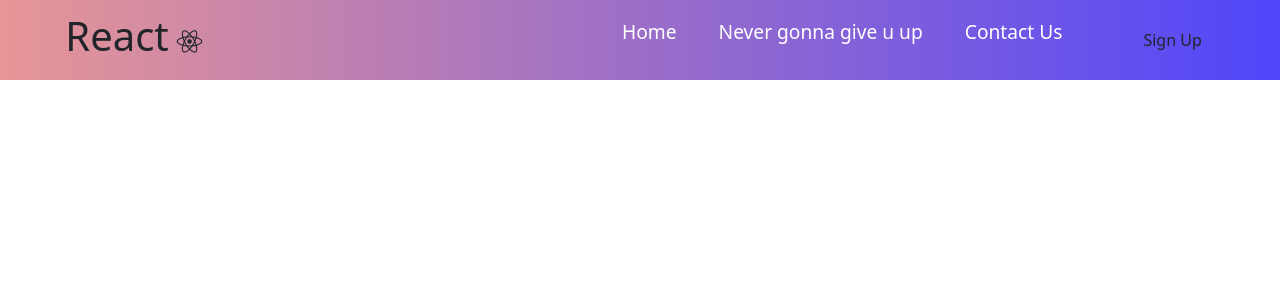
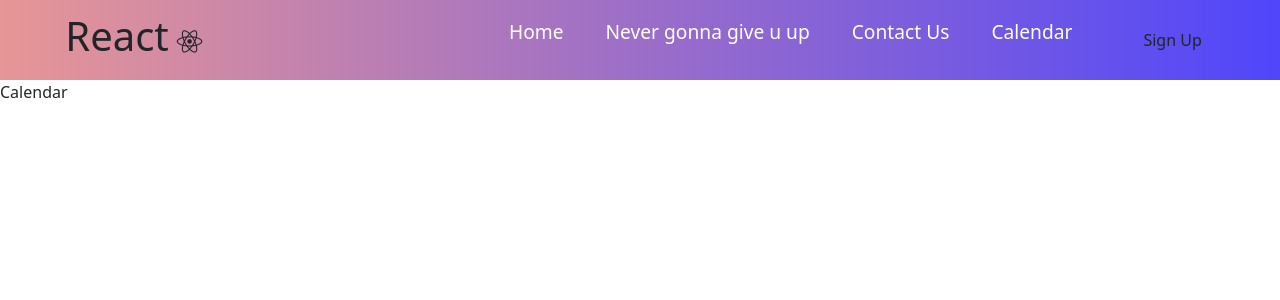
Before and after one commit to mitchellmui17/schedulemester, a React (Create React App) app: page /Calendar in a window 1280 px wide. Shown: the top 300 px of the page. Built offline with nearby package versions, Linux system fonts and the light colour scheme.

Commit message:
Calendar
Calendar added

```diff
--- a/src/App.js
+++ b/src/App.js
@@ -2,6 +2,7 @@ import LandingPage from './components/Landingpage/LandingPage.js';
 import SignUp from './components/SignUp/SignUp.js';
 import ContactUs from './components/ContactUs/ContactUs';
 import Navbar from './components/NavBar/NavBar';
+import Calendar from './components/Calendar/Calendar';
 import React from "react"
 import { Container, NavItem } from 'react-bootstrap';
 
@@ -16,6 +17,9 @@ function App() {
           <Route path="/Home" exact>
             <LandingPage />
           </Route>
+          <Route path="/Calendar" exact>
+            <Calendar />
+          </Route>
           <Route path="/ContactUs" exact>
             <ContactUs />
           </Route>
--- /dev/null
+++ b/src/components/Calendar/Calendar.js
@@ -0,0 +1,24 @@
+import React, {Component} from "react";
+
+
+
+class LandingPage extends Component{
+
+
+    render(){
+
+        return(
+            <div>
+            <div className ="welcome-template">
+                <div className = "welcome-comment">
+                    <span className ="welcome">Calendar</span><br></br>
+                </div>
+
+            </div>
+            {/* <Footer/> */}
+            </div>
+
+        )
+    }
+}
+export default LandingPage;
--- a/src/components/NavBar/MenuItems.js
+++ b/src/components/NavBar/MenuItems.js
@@ -15,6 +15,11 @@ export const MenuItems = [
         cName: 'nav-links',
     },
     {
+        title: 'Calendar',
+        url: 'Calendar',
+        cName: 'nav-links',
+    },
+    {
         title: 'Sign up',
         url: 'http://localhost:3000/SignUp',
         cName: 'nav-links-mobile',
```
Also changed, not shown: src/components/Calendar/Calendar.css (added).
